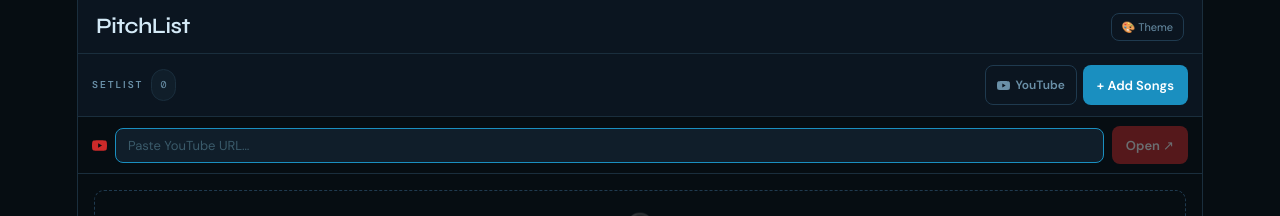
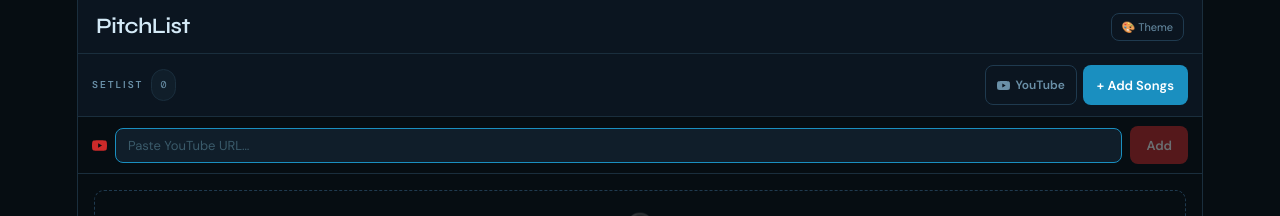
Before and after one commit to ipanmanuel-bot/WorshipSetlist, a React (Vite) app: page / in a window 1280 px wide. Both pictures are taken after a click on the button "YouTube". Shown: the top 216 px of the page. Built offline with nearby package versions, Linux system fonts and the light colour scheme.

Commit message:
Add files via upload

```diff
--- a/src/App.tsx
+++ b/src/App.tsx
@@ -307,11 +307,14 @@
 .yt-input{flex:1;background:var(--bg3);border:1px solid var(--border2);border-radius:8px;padding:8px 12px;font-size:13px;color:var(--text);font-family:'DM Sans',sans-serif;outline:none;transition:border-color .15s;min-width:0;}
 .yt-input::placeholder{color:var(--text3);}
 .yt-input:focus{border-color:var(--amber);}
-.yt-go-btn{background:#cc2a2a;color:#fff;border:none;border-radius:8px;padding:8px 14px;font-size:13px;font-weight:600;cursor:pointer;font-family:'DM Sans',sans-serif;white-space:nowrap;min-height:38px;-webkit-tap-highlight-color:transparent;transition:background .15s;}
+.yt-go-btn{background:#cc2a2a;color:#fff;border:none;border-radius:8px;padding:8px 16px;font-size:13px;font-weight:600;cursor:pointer;font-family:'DM Sans',sans-serif;white-space:nowrap;min-height:38px;min-width:52px;display:flex;align-items:center;justify-content:center;-webkit-tap-highlight-color:transparent;transition:background .15s;}
 .yt-go-btn:hover:not(:disabled){background:#e03333;}
 .yt-go-btn:active:not(:disabled){transform:scale(.96);}
 .yt-go-btn:disabled{opacity:.4;cursor:not-allowed;}
-.yt-hint{flex-shrink:0;padding:8px 14px;background:var(--bg3);border-bottom:1px solid var(--border);font-size:11px;color:var(--text2);display:flex;align-items:center;gap:8px;line-height:1.4;}
+.yt-hint{flex-shrink:0;padding:7px 14px;background:var(--bg3);border-bottom:1px solid var(--border);font-size:11px;color:var(--text2);display:flex;align-items:center;gap:8px;line-height:1.4;}
+.yt-hint-err{color:var(--red);background:var(--bg);}
+@keyframes yt-spin{to{transform:rotate(360deg)}}
+.yt-spinner{display:inline-block;width:14px;height:14px;border:2px solid rgba(255,255,255,.3);border-top-color:#fff;border-radius:50%;animation:yt-spin .7s linear infinite;}
 `;
 
 const fmt=s=>!s||isNaN(s)?"0:00":`${Math.floor(s/60)}:${Math.floor(s%60).toString().padStart(2,"0")}`;
@@ -679,7 +682,8 @@
   const [installLang, setInstallLang] = useState<'en'|'id'>('en');
   const [showYtInput, setShowYtInput] = useState(false);
   const [ytUrl,       setYtUrl]       = useState('');
-  const [ytHint,      setYtHint]      = useState(false);
+  const [ytLoading,   setYtLoading]   = useState(false);
+  const [ytError,     setYtError]     = useState('');
 
   const fileInputRef    = useRef(null);
   const actxRef         = useRef(null);
@@ -1291,25 +1295,71 @@
   };
   loadFilesRef.current=loadFiles;
 
-  const openYtMate=()=>{
-    const url=ytUrl.trim();
-    let videoId:string|null=null;
-    if(url.includes('watch?v=')){
-      const m=/v=([a-zA-Z0-9\-_]{11})/.exec(url);
-      if(m) videoId=m[1];
-    } else if(url.includes('/shorts/')){
-      const m=/\/shorts\/([a-zA-Z0-9\-_]{11})/.exec(url);
-      if(m) videoId=m[1];
-    } else if(url.includes('youtu.be/')){
-      const m=/youtu\.be\/([a-zA-Z0-9\-_]{11})/.exec(url);
-      if(m) videoId=m[1];
-    }
-    if(!videoId) return;
-    window.open('https://y2mate.nu/#'+videoId,'_blank');
-    setYtUrl('');
-    setShowYtInput(false);
-    setYtHint(true);
-    setTimeout(()=>setYtHint(false),10000);
+  const COBALT_INSTANCES=[
+    'https://cobalt-api.ayo.tf',
+    'https://cobaltapi.clebootin.com',
+    'https://cblt.fariz.dev',
+    'https://cobalt.misike.eu',
+  ];
+  const extractVideoId=(url:string):string|null=>{
+    const u=url.trim();
+    let m=(/[?&]v=([a-zA-Z0-9\-_]{11})/.exec(u));
+    if(m) return m[1];
+    m=/\/shorts\/([a-zA-Z0-9\-_]{11})/.exec(u);
+    if(m) return m[1];
+    m=/youtu\.be\/([a-zA-Z0-9\-_]{11})/.exec(u);
+    if(m) return m[1];
+    return null;
+  };
+  const addFromYoutube=async()=>{
+    const videoId=extractVideoId(ytUrl);
+    if(!videoId){setYtError('Paste a valid YouTube URL');return;}
+    setYtLoading(true);setYtError('');
+    try{
+      /* 1. Grab video title via YouTube oEmbed (free, CORS-open) */
+      let title='YouTube Song';
+      try{
+        const oe=await fetch(`https://www.youtube.com/oembed?url=https://www.youtube.com/watch?v=${videoId}&format=json`);
+        if(oe.ok){const d=await oe.json();if(d.title) title=d.title;}
+      }catch{}
+      /* 2. Get audio stream URL from cobalt (try each instance) */
+      let audioUrl:string|null=null;
+      for(const inst of COBALT_INSTANCES){
+        try{
+          const r=await fetch(`${inst}/`,{
+            method:'POST',
+            headers:{'Accept':'application/json','Content-Type':'application/json'},
+            body:JSON.stringify({url:`https://www.youtube.com/watch?v=${videoId}`,downloadMode:'audio',audioFormat:'mp3',audioBitrate:'128'}),
+            signal:AbortSignal.timeout(8000),
+          });
+          if(!r.ok) continue;
+          const d=await r.json();
+          if((d.status==='tunnel'||d.status==='redirect')&&d.url){audioUrl=d.url;break;}
+        }catch{continue;}
+      }
+      if(!audioUrl) throw new Error('All download sources failed — try again later');
+      /* 3. Fetch audio bytes */
+      const audioRes=await fetch(audioUrl);
+      if(!audioRes.ok) throw new Error('Failed to download audio');
+      const arrayBuffer=await audioRes.arrayBuffer();
+      /* 4. Decode and add to setlist */
+      const ctx=getCtx();
+      const audioBuffer=await ctx.decodeAudioData(arrayBuffer.slice(0));
+      const id=Math.random().toString(36).slice(2,9);
+      const song={id,name:title,audioBuffer,pitch:0,tempo:100,detectedRoot:null,detectedMode:null};
+      setSongs(prev=>{
+        const next=[...prev,song];
+        dbPut({id,name:title,arrayBuffer:audioBufferToArrayBuffer(audioBuffer),pitch:0,tempo:100,detectedRoot:null,detectedMode:null}).catch(()=>{});
+        saveOrder(next);
+        return next;
+      });
+      runKeyDetect(id,audioBuffer);
+      setYtUrl('');setShowYtInput(false);
+    }catch(err:any){
+      setYtError(err.message||'Something went wrong');
+    }finally{
+      setYtLoading(false);
+    }
   };
 
   const removeSong=(id,e)=>{
@@ -1422,7 +1472,7 @@
                 <span className="song-count">{songs.length}</span>
               </div>
               <div style={{display:"flex",gap:6,alignItems:"center"}}>
-                <button className="yt-btn" title="Add from YouTube" onClick={()=>{setShowYtInput(v=>!v);setYtUrl('');setYtHint(false);}}>
+                <button className="yt-btn" title="Add from YouTube" onClick={()=>{setShowYtInput(v=>!v);setYtUrl('');setYtError('');}}>
                   <svg width="13" height="13" viewBox="0 0 24 24" fill="currentColor"><path d="M23.5 6.2a3 3 0 0 0-2.1-2.1C19.5 3.5 12 3.5 12 3.5s-7.5 0-9.4.6A3 3 0 0 0 .5 6.2C0 8.1 0 12 0 12s0 3.9.5 5.8a3 3 0 0 0 2.1 2.1c1.9.6 9.4.6 9.4.6s7.5 0 9.4-.6a3 3 0 0 0 2.1-2.1C24 15.9 24 12 24 12s0-3.9-.5-5.8zM9.8 15.5V8.5l6.2 3.5-6.2 3.5z"/></svg>
                   <span className="yt-btn-label">YouTube</span>
                 </button>
@@ -1438,17 +1488,16 @@
               <div className="yt-input-row">
                 <svg width="15" height="15" viewBox="0 0 24 24" fill="#cc2a2a" style={{flexShrink:0}}><path d="M23.5 6.2a3 3 0 0 0-2.1-2.1C19.5 3.5 12 3.5 12 3.5s-7.5 0-9.4.6A3 3 0 0 0 .5 6.2C0 8.1 0 12 0 12s0 3.9.5 5.8a3 3 0 0 0 2.1 2.1c1.9.6 9.4.6 9.4.6s7.5 0 9.4-.6a3 3 0 0 0 2.1-2.1C24 15.9 24 12 24 12s0-3.9-.5-5.8zM9.8 15.5V8.5l6.2 3.5-6.2 3.5z"/></svg>
                 <input className="yt-input" type="url" placeholder="Paste YouTube URL…"
-                  value={ytUrl} autoFocus
-                  onChange={e=>setYtUrl(e.target.value)}
-                  onKeyDown={e=>e.key==='Enter'&&openYtMate()}/>
-                <button className="yt-go-btn" disabled={!ytUrl.trim()} onClick={openYtMate}>Open ↗</button>
+                  value={ytUrl} autoFocus disabled={ytLoading}
+                  onChange={e=>{setYtUrl(e.target.value);setYtError('');}}
+                  onKeyDown={e=>e.key==='Enter'&&addFromYoutube()}/>
+                <button className="yt-go-btn" disabled={!ytUrl.trim()||ytLoading} onClick={addFromYoutube}>
+                  {ytLoading?<span className="yt-spinner"/>:'Add'}
+                </button>
               </div>
             )}
-            {ytHint&&(
-              <div className="yt-hint">
-                <svg width="13" height="13" viewBox="0 0 24 24" fill="var(--amber2)" style={{flexShrink:0}}><path d="M12 2C6.48 2 2 6.48 2 12s4.48 10 10 10 10-4.48 10-10S17.52 2 12 2zm1 15h-2v-6h2v6zm0-8h-2V7h2v2z"/></svg>
-                Download the MP3 from the y2mate tab, then drag it here or tap + Add Songs
-              </div>
+            {ytError&&showYtInput&&(
+              <div className="yt-hint yt-hint-err">{ytError}</div>
             )}
 
             <div className="songs-scroll"
```
